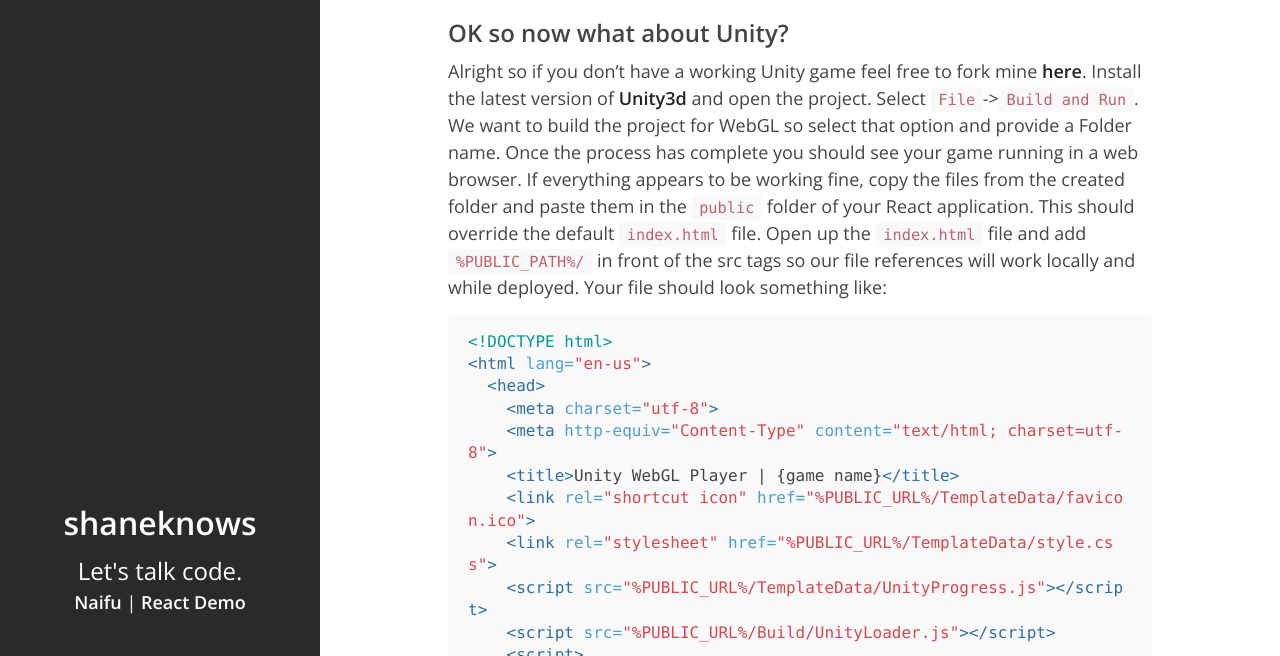
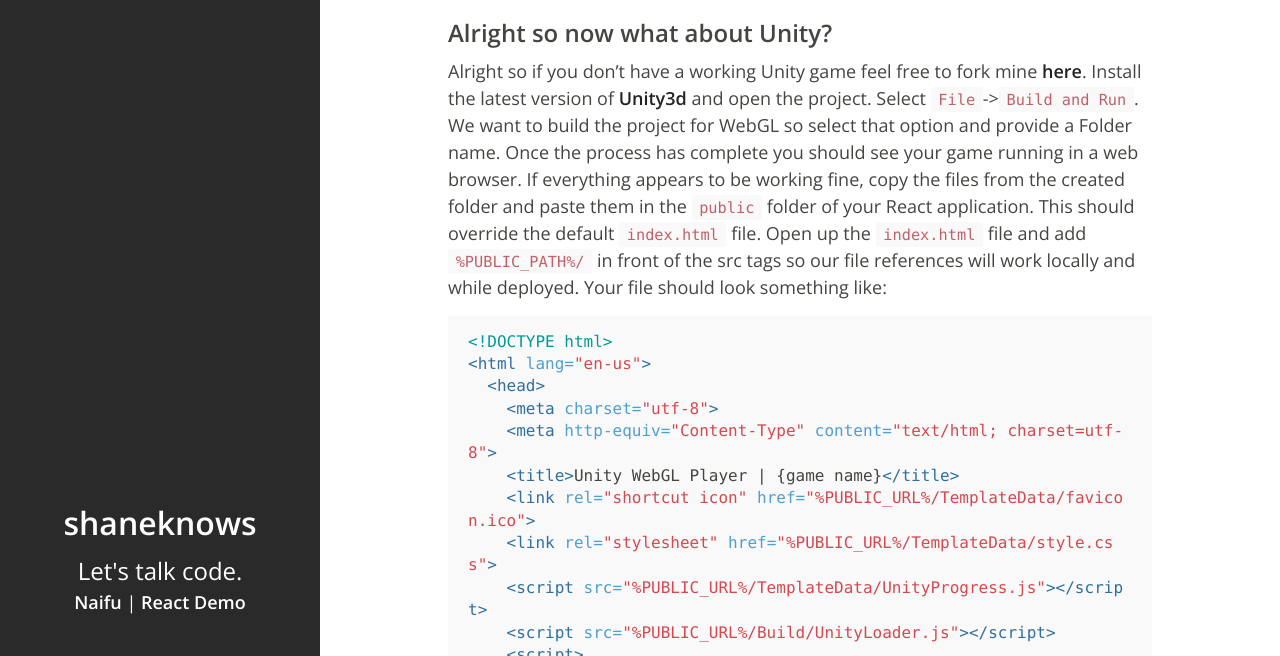
Before and after one commit to shaneknows/shaneknows.github.io, a Jekyll site: the page built from _posts/2017-5-8-ReactUnityGithubPages.md, in a window 1280 px wide and 900 px high, scrolled down 1559 px, cut to the strip 244-900 px from the top of the window. Built offline with Jekyll 4.4.1, drawn with Linux system fonts in a browser that asks for light colours.

Commit message:
React-Unity-GHP Final

````diff
--- a/_posts/2017-5-8-ReactUnityGithubPages.md
+++ b/_posts/2017-5-8-ReactUnityGithubPages.md
@@ -51,7 +51,7 @@
 ```
 and you should be able to navigate to your homepage URL and find your working app!
 
-### OK so now what about Unity?
+### Alright so now what about Unity?
 
 Alright so if you don't have a working Unity game feel free to fork mine [here](https://github.com/shaneknows/NaifuGame). Install the latest version of [Unity3d](https://unity3d.com/get-unity/download) and open the project. Select `File`->`Build and Run`. We want to build the project for WebGL so select that option and provide a Folder name. Once the process has complete you should see your game running in a web browser. If everything appears to be working fine, copy the files from the created folder and paste them in the `public` folder of your React application. This should override the default `index.html` file. Open up the `index.html` file and add `%PUBLIC_PATH%/` in front of the src tags so our file references will work locally and while deployed. Your file should look something like:
 ```html
````
